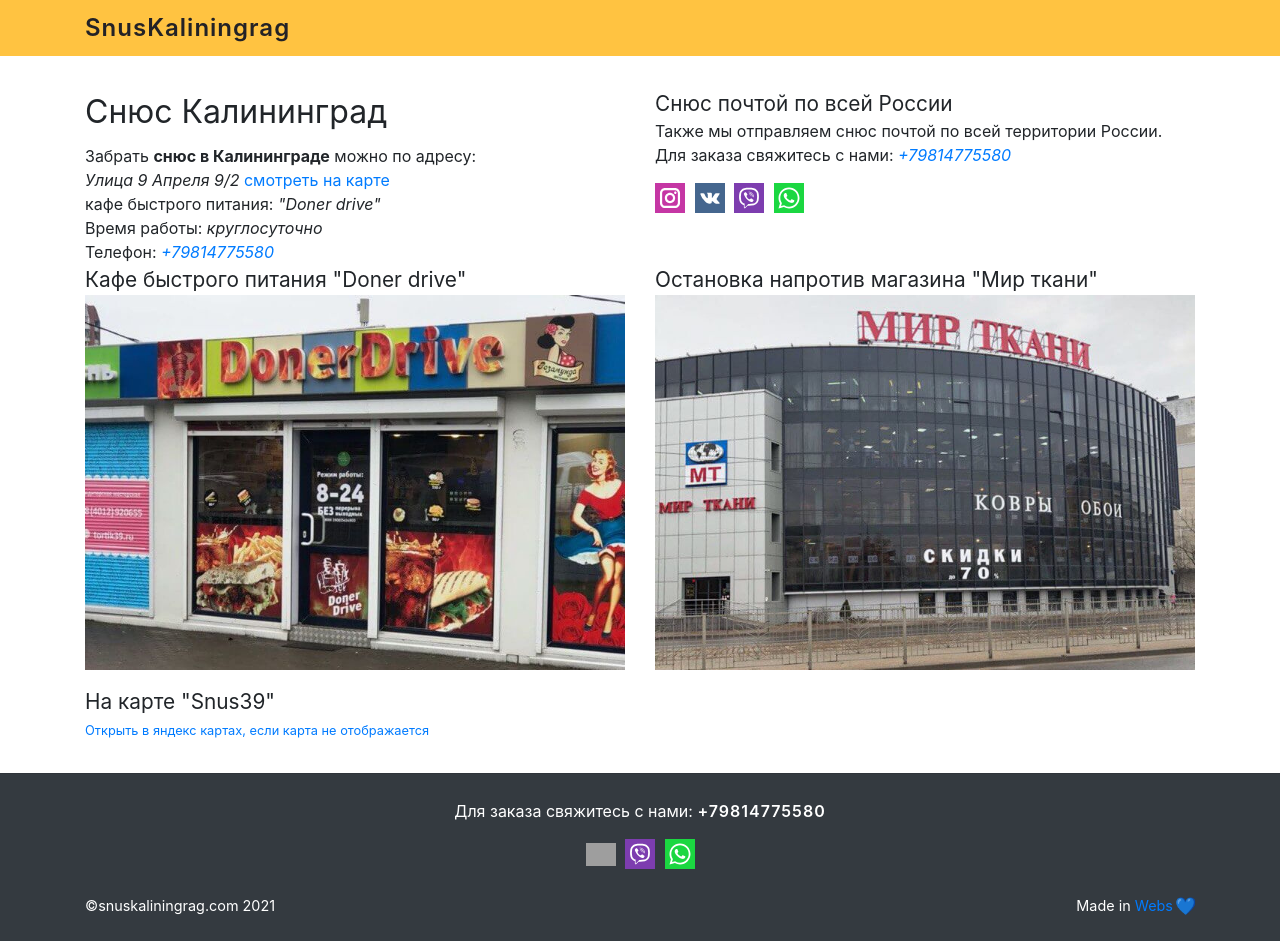
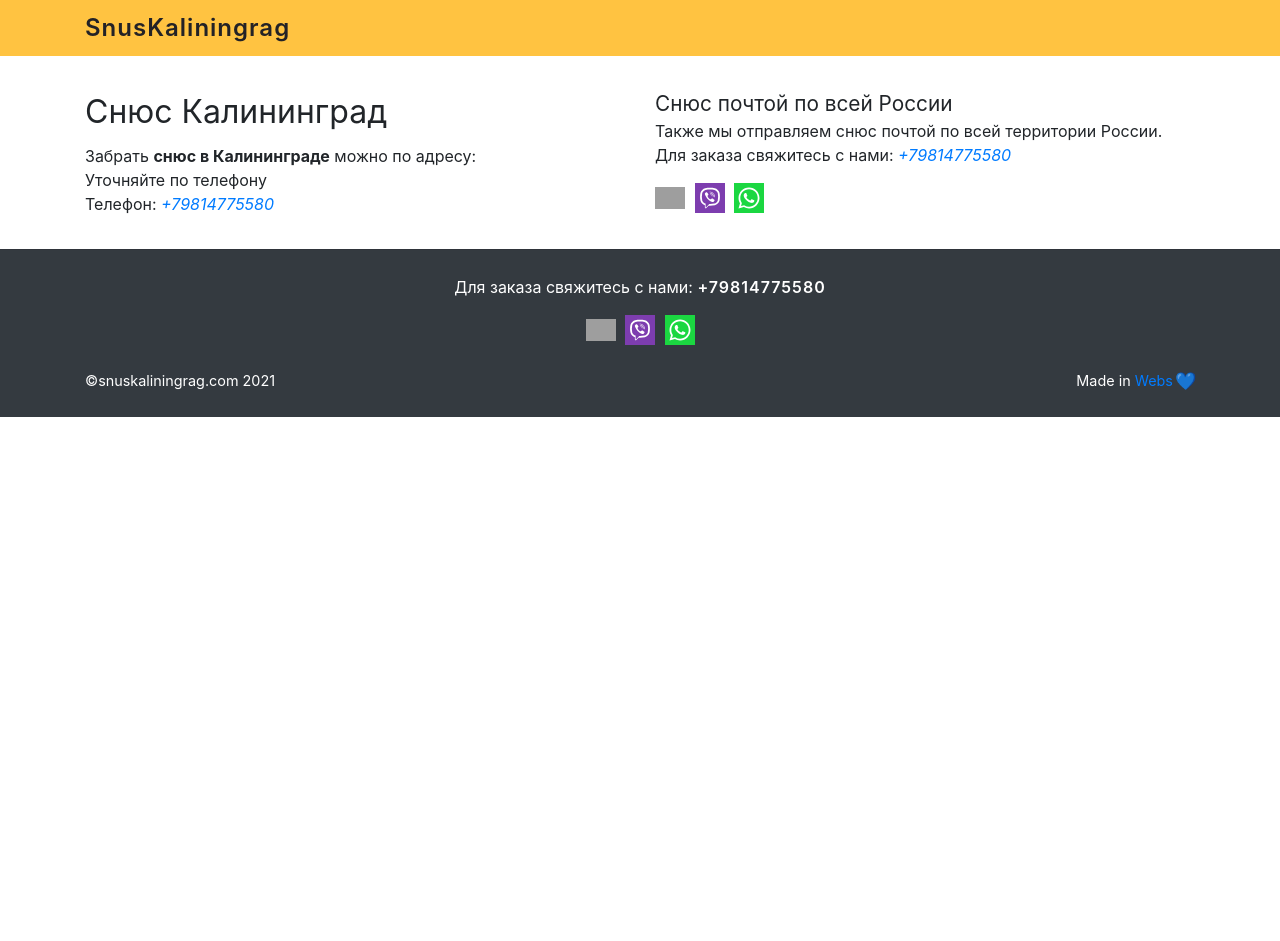
Before and after one commit to snus39/snus39.github.io, a Jekyll site: the page built from snus-kaliningrad.md, in a window 1280 px wide. Built offline with Jekyll 4.4.1, drawn with Linux system fonts in a browser that asks for light colours; after the commit the page ends 900 px from its top, so only the background shows below that; grey boxes are pictures that could not be loaded.

Commit message:
Add files via upload

```diff
--- a/_layouts/snus-kalin.html
+++ b/_layouts/snus-kalin.html
@@ -7,9 +7,7 @@
 				<div class="col-lg-6">
 					<h1>Снюс Калининград</h1>
 					<div class="text-lead">Забрать <strong>снюс в Калининграде</strong> можно по адресу:<br>
-						<em>Улица 9 Апреля 9/2</em> <a class="link-map" href="#map">смотреть на карте</a><br>
-						кафе быстрого питания: <em>"Doner drive"</em><br>
-						Время работы: <em>круглосуточно</em><br>
+						Уточняйте по телефону<br>
 						Телефон: <em><a class="phone" href="tel:+79814775580" title="Позвонить">+79814775580</a></em>
 					</div>
 				</div>
@@ -19,16 +17,16 @@
 						<p class="text-lead">Также мы отправляем снюс почтой по всей территории России.<br>
 							Для заказа свяжитесь с нами: <em><a class="phone" href="tel:+79814775580" title="Позвонить">+79814775580</a></em></p>
 							<ul class="social">
-								<li><a href="//www.instagram.com/snus39/" target="_blank" title="Instagram"><img src="img/social/instagram.svg" alt="Instagram"></a></li>
-								<li><a href="//vk.com/id13137522" target="_blank" title="Вконтакте"><img src="img/social/vk.svg" alt="Вконтакте"></a></li>
-								<!-- 			<li><a href="//t.me/" target="_blank" title="Telegram"><img src="img/social/telegram.svg" alt="Telegram"></a></li> -->
-								<li><a href="viber://chat?number=+79520584228" target="_blank" title="Написать в Viber"><img src="img/social/viber.svg" alt="Viber"></a></li>
-								<li><a href="//api.whatsapp.com/send?phone=79520584228&text=Привет" target="_blank" title="Написать в WhatsApp"><img src="img/social/whatsapp.svg" alt="WhatsApp"></a></li>
+								<!-- <li><a href="//www.instagram.com/snus_____39/" target="_blank" title="Instagram"><img src="img/social/instagram.svg" alt="Instagram"></a></li> -->
+								<li><a href="//t.me/Snus039" target="_blank" title="Telegram"><img src="img/social/telegram.svg" alt="Telegram"></a></li>
+								<!-- <li><a href="//vk.com/snus039/" target="_blank" title="Вконтакте"><img src="img/social/vk.svg" alt="Вконтакте"></a></li> -->
+								<li><a href="viber://chat?number=%2B79520584228" target="_blank" title="Написать в Viber"><img src="img/social/viber.svg" alt="Viber"></a></li>
+								<li><a href="//api.whatsapp.com/send?phone=79520584228" target="_blank" title="Написать в WhatsApp"><img src="img/social/whatsapp.svg" alt="WhatsApp"></a></li>
 							</ul>
 						</section>
 					</div>
 				</div>
-				<div class="kalin-img">
+<!-- 				<div class="kalin-img">
 					<div class="row">
 						<div class="col-lg-6">
 							<h2>Кафе быстрого питания "Doner drive"</h2>
@@ -39,12 +37,12 @@
 							<img src="img/kaliningrad/fabrics.jpg" alt="Купить снюс в Калининграде возле «Мир ткани»">
 						</div>
 					</div>
-				</div>
-				<div class="map">
+				</div> -->
+<!-- 				<div class="map">
 					<h2 id="map">На карте "Snus39"</h2>
 					<script type="text/javascript" charset="utf-8" async src="//api-maps.yandex.ru/services/constructor/1.0/js/?um=constructor%3A9898acd9aa872425300b3df317407e01e21b40a5ae276987fa4269b521cbe708&amp;width=100%25&amp;height=400&amp;lang=ru_RU&amp;scroll=false"></script>
 					<small><a href="//yandex.ua/maps/22/kaliningrad/?z=15&ll=20.52433443548588%2C54.716232545475854&l=map&source=jsapi_2_1_56&from=api-maps&um=constructor%3A9898acd9aa872425300b3df317407e01e21b40a5ae276987fa4269b521cbe708&utm_source=api-maps&utm_medium=localhost%3A3000&mode=usermaps">Открыть в яндекс картах, если карта не отображается</a></small>
-				</div>
+				</div> -->
 			</div>
 
 		</main>
```
Also changed, not shown: _layouts/main-page.html (+9 -11 lines).
